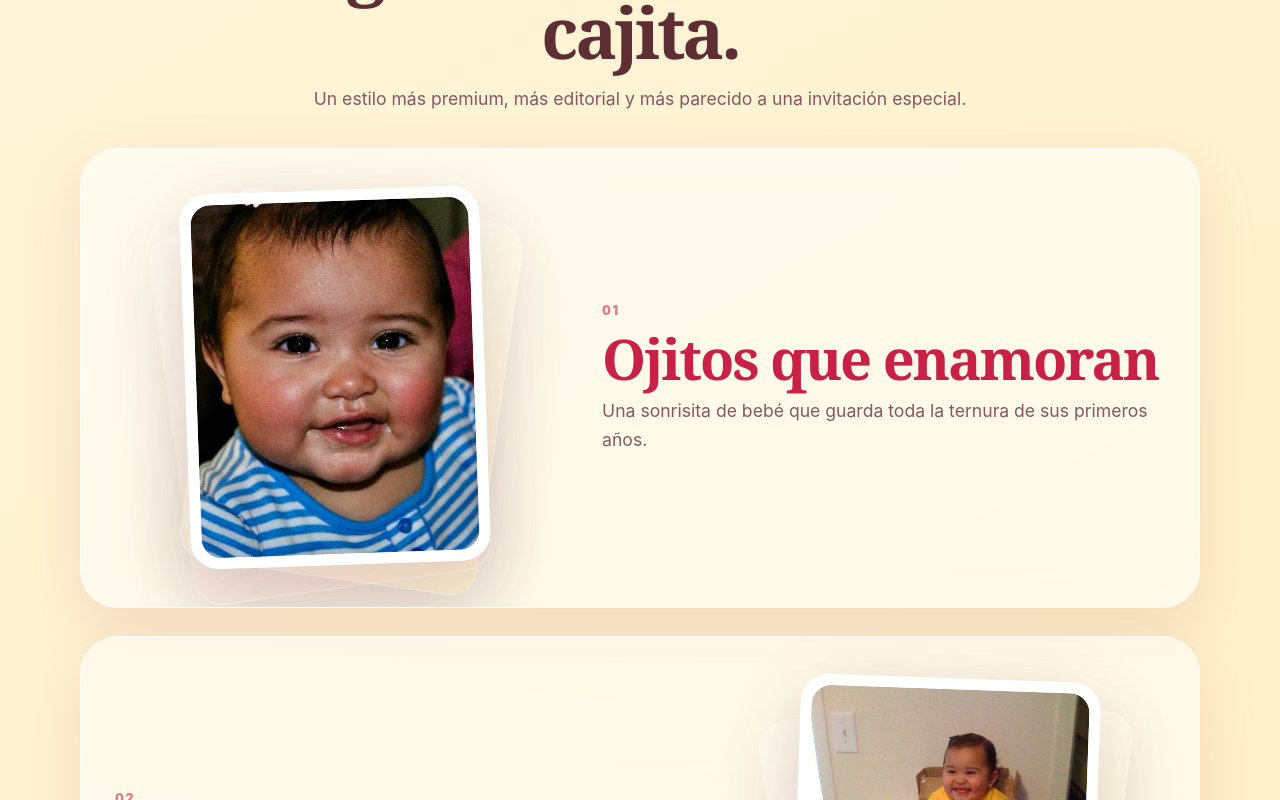
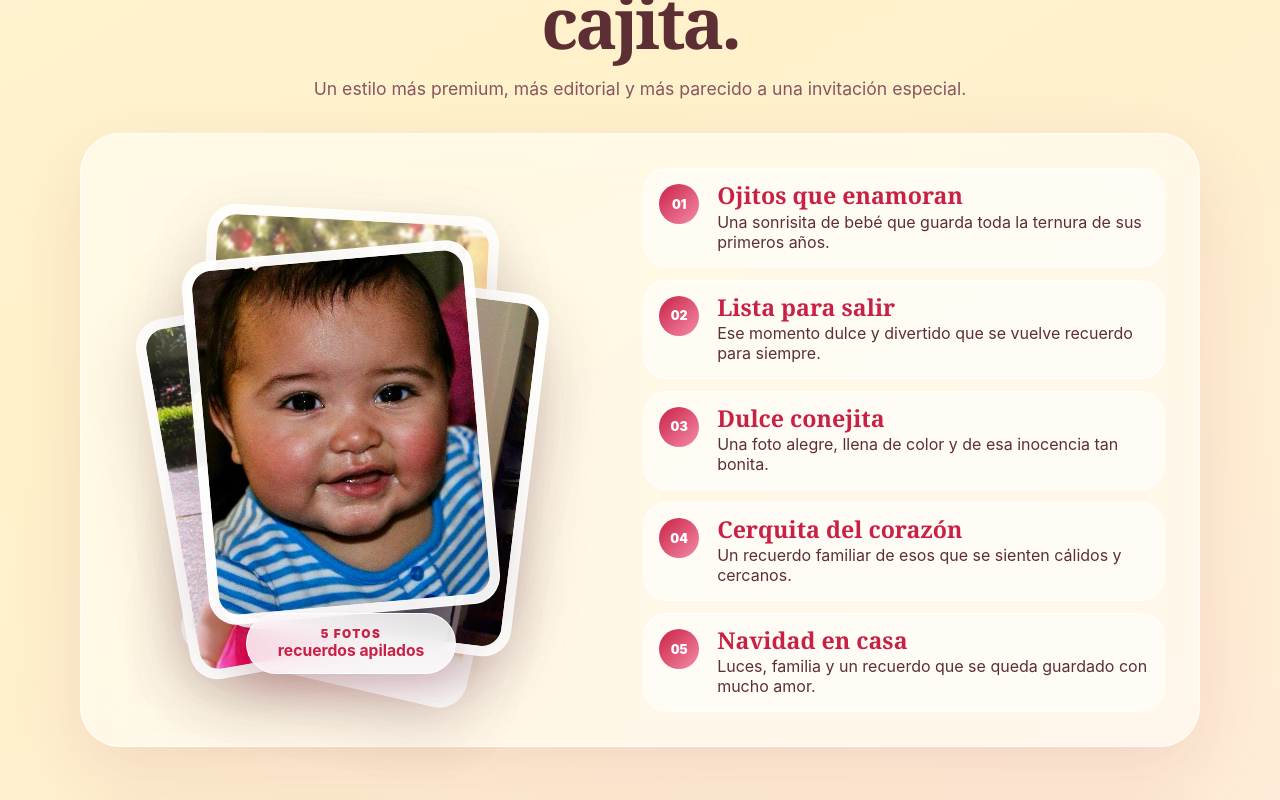
Before and after one commit to josehdezm415-cmd/dianelys-childhood-invite, a React (Vite) app: page / in a window 1280 px wide. Shown: the part 2000-2800 px from the top of the page. Built offline with nearby package versions, Linux system fonts and the light colour scheme.

Commit message:
Optimize Dianelys invite for mobile stacked photos

```diff
--- a/src/main.jsx
+++ b/src/main.jsx
@@ -137,23 +137,30 @@ function App() {
           <p>Un estilo más premium, más editorial y más parecido a una invitación especial.</p>
         </motion.div>
 
-        <motion.div className="stacked-gallery" variants={stagger} initial="hidden" whileInView="show" viewport={{ once: true, amount: 0.18 }}>
+        <motion.div className="true-stack-layout" variants={stagger} initial="hidden" whileInView="show" viewport={{ once: true, amount: 0.18 }}>
+          <motion.div className="photo-pile" variants={fadeUp} aria-label="Fotos apiladas de Dianelys">
             {memories.map((memory, index) => (
-            <motion.article className="stack-card" variants={fadeUp} key={memory.title}>
-              <div className="stack-photo-shell">
-                <div className="stack-shadow one" aria-hidden="true" />
-                <div className="stack-shadow two" aria-hidden="true" />
-                <div className="stack-photo">
+              <div className={`pile-card pile-${index + 1}`} key={memory.title}>
                 <img src={memory.image} alt={memory.title} style={{ objectPosition: memory.position }} />
               </div>
+            ))}
+            <div className="pile-label">
+              <span>5 fotos</span>
+              <strong>recuerdos apilados</strong>
             </div>
-              <div className="stack-copy">
-                <p className="memory-number">0{index + 1}</p>
+          </motion.div>
+
+          <motion.div className="stack-story" variants={fadeUp}>
+            {memories.map((memory, index) => (
+              <div className="story-row" key={memory.title}>
+                <span>0{index + 1}</span>
+                <div>
                   <h3>{memory.title}</h3>
                   <p>{memory.text}</p>
                 </div>
-            </motion.article>
+              </div>
             ))}
+          </motion.div>
         </motion.div>
       </section>
 
--- a/src/styles.css
+++ b/src/styles.css
@@ -186,10 +186,10 @@ h1, h2, h3, p { overflow-wrap: anywhere; }
 h1 {
   margin: 0;
   font-family: Georgia, 'Times New Roman', serif;
-  font-size: clamp(4rem, 15vw, 9.4rem);
-  line-height: .82;
+  font-size: clamp(3.5rem, 12vw, 8.2rem);
+  line-height: .9;
   color: var(--berry);
-  letter-spacing: -.075em;
+  letter-spacing: -.045em;
   text-shadow: 0 8px 32px rgba(201,33,69,.12);
 }
 .script {
@@ -315,7 +315,6 @@ h1 {
 }
 
 .glass,
-.stack-card,
 .final-card,
 .premium-note {
   border: 1px solid rgba(255,255,255,.78);
@@ -373,67 +372,106 @@ h1 {
 .detail-list p { margin: 0; }
 
 .memories-section { padding: 78px 0 0; }
-.section-heading { max-width: 760px; margin: 0 auto 34px; text-align: center; }
-.stacked-gallery {
+.section-heading { max-width: 760px; margin: 0 auto 30px; text-align: center; }
+.true-stack-layout {
   display: grid;
-  gap: 28px;
+  grid-template-columns: minmax(0, .95fr) minmax(0, 1.05fr);
+  gap: clamp(24px, 5vw, 56px);
+  align-items: center;
+  padding: clamp(20px, 4vw, 34px);
+  border-radius: 40px;
+  border: 1px solid rgba(255,255,255,.78);
+  background: rgba(255,255,255,.54);
+  backdrop-filter: blur(22px) saturate(1.15);
+  -webkit-backdrop-filter: blur(22px) saturate(1.15);
+  box-shadow: 0 24px 72px rgba(160,53,82,.13);
 }
-.stack-card {
-  display: grid;
-  grid-template-columns: minmax(260px, .78fr) minmax(0, 1fr);
-  gap: clamp(18px, 4vw, 48px);
-  align-items: center;
-  padding: clamp(18px, 4vw, 34px);
-  border-radius: 38px;
-  overflow: hidden;
-}
-.stack-card:nth-child(even) {
-  grid-template-columns: minmax(0, 1fr) minmax(260px, .78fr);
-}
-.stack-card:nth-child(even) .stack-photo-shell { order: 2; }
-.stack-photo-shell {
+.photo-pile {
   position: relative;
-  min-height: 390px;
+  min-height: 520px;
   display: grid;
   place-items: center;
 }
-.stack-photo,
-.stack-shadow {
-  width: min(100%, 300px);
+.pile-card {
+  position: absolute;
+  width: min(72vw, 292px);
   aspect-ratio: 4 / 5;
+  padding: 9px;
   border-radius: 28px;
-  border: 1px solid rgba(255,255,255,.86);
-  box-shadow: 0 24px 72px rgba(93,47,53,.18);
+  background: rgba(255,255,255,.94);
+  border: 1px solid rgba(255,255,255,.88);
+  box-shadow: 0 24px 68px rgba(93,47,53,.2);
+  overflow: hidden;
 }
-.stack-photo {
-  position: relative;
-  overflow: hidden;
-  z-index: 3;
-  padding: 10px;
-  background: #fff;
-  transform: rotate(-2deg);
-}
-.stack-card:nth-child(even) .stack-photo { transform: rotate(2deg); }
-.stack-shadow { position: absolute; background: linear-gradient(145deg, rgba(255,255,255,.72), rgba(255,233,168,.46)); }
-.stack-shadow.one { transform: rotate(8deg) translate(18px, 12px); opacity: .66; }
-.stack-shadow.two { transform: rotate(-8deg) translate(-18px, 22px); opacity: .38; background: linear-gradient(145deg, rgba(255,255,255,.62), rgba(245,140,168,.3)); }
-.stack-photo img {
+.pile-card img {
   width: 100%;
   height: 100%;
   display: block;
   object-fit: cover;
   border-radius: 20px;
 }
-.stack-copy { max-width: 560px; }
-.stack-copy h3 {
-  margin: 8px 0 10px;
+.pile-1 { z-index: 5; transform: translate(-10px, -8px) rotate(-5deg); }
+.pile-2 { z-index: 4; transform: translate(34px, 20px) rotate(7deg); }
+.pile-3 { z-index: 3; transform: translate(-44px, 38px) rotate(-10deg); }
+.pile-4 { z-index: 2; transform: translate(8px, 62px) rotate(13deg); opacity: .94; }
+.pile-5 { z-index: 1; transform: translate(-6px, -48px) rotate(3deg); opacity: .9; }
+.pile-label {
+  position: absolute;
+  left: 50%;
+  bottom: 26px;
+  z-index: 8;
+  transform: translateX(-50%);
+  min-width: 210px;
+  padding: 13px 16px;
+  border-radius: 999px;
+  text-align: center;
+  color: var(--berry);
+  background: rgba(255,255,255,.82);
+  border: 1px solid rgba(255,255,255,.9);
+  box-shadow: 0 16px 38px rgba(160,53,82,.16);
+  backdrop-filter: blur(14px);
+}
+.pile-label span {
+  display: block;
+  font-size: .74rem;
+  font-weight: 950;
+  letter-spacing: .12em;
+  text-transform: uppercase;
+}
+.pile-label strong { display: block; font-size: .98rem; }
+.stack-story {
+  display: grid;
+  gap: 12px;
+}
+.story-row {
+  display: grid;
+  grid-template-columns: 46px 1fr;
+  gap: 12px;
+  align-items: start;
+  padding: 15px;
+  border-radius: 24px;
+  background: rgba(255,255,255,.56);
+  border: 1px solid rgba(255,255,255,.74);
+}
+.story-row span {
+  display: grid;
+  place-items: center;
+  width: 40px;
+  height: 40px;
+  border-radius: 50%;
+  color: white;
+  background: linear-gradient(135deg, var(--berry), var(--pink));
+  font-size: .78rem;
+  font-weight: 950;
+}
+.story-row h3 {
+  margin: 0 0 4px;
   color: var(--berry);
   font-family: Georgia, 'Times New Roman', serif;
-  font-size: clamp(2rem, 5vw, 3.5rem);
+  font-size: 1.45rem;
   line-height: 1;
-  letter-spacing: -.035em;
 }
-.stack-copy p { margin: 0; }
+.story-row p { margin: 0; font-size: 1rem; }
 
 .message,
 .final-card,
@@ -470,7 +508,8 @@ h1 {
   .topbar div { width: 100%; overflow-x: auto; }
   .invite-card,
   .event-panel,
-  .premium-note { grid-template-columns: 1fr; }
+  .premium-note,
+  .true-stack-layout { grid-template-columns: 1fr; }
   .invite-card { min-height: auto; padding: 36px 20px; border-radius: 34px; }
   .invite-card::before { inset: 10px; border-radius: 26px; }
   .hero-actions .button { width: 100%; }
@@ -478,15 +517,16 @@ h1 {
   .hero-photo-card { max-width: 310px; }
   .floating-note { right: 0; bottom: 42px; font-size: .9rem; }
   .event-panel { padding: 24px 18px; }
-  .stack-card,
-  .stack-card:nth-child(even) {
-    grid-template-columns: 1fr;
-    gap: 10px;
-    padding: 18px;
-    border-radius: 32px;
-  }
-  .stack-card:nth-child(even) .stack-photo-shell { order: 0; }
-  .stack-photo-shell { min-height: 360px; }
+  .true-stack-layout { padding: 18px; gap: 8px; }
+  .photo-pile { min-height: 500px; }
+  .pile-card { width: min(76vw, 270px); }
+  .pile-1 { transform: translate(-6px, -10px) rotate(-5deg); }
+  .pile-2 { transform: translate(22px, 18px) rotate(7deg); }
+  .pile-3 { transform: translate(-28px, 40px) rotate(-10deg); }
+  .pile-4 { transform: translate(4px, 66px) rotate(12deg); }
+  .pile-5 { transform: translate(-4px, -52px) rotate(3deg); }
+  .story-row { grid-template-columns: 40px 1fr; padding: 13px; }
+  .story-row span { width: 34px; height: 34px; }
   .message,
   .final-card,
   .premium-note { border-radius: 32px; }
@@ -495,11 +535,11 @@ h1 {
 @media (max-width: 520px) {
   .topbar a { padding: 9px 11px; font-size: .9rem; }
   .invite-card { padding: 30px 16px; }
-  h1 { font-size: clamp(3.8rem, 24vw, 6.8rem); }
+  h1 { font-size: clamp(3.05rem, 18vw, 5.25rem); line-height: .95; letter-spacing: -.025em; }
   .script { font-size: 2.35rem; }
   .intro,
   .section-heading p,
-  .stack-card p,
+  .story-row p,
   .message p,
   .final-card p,
   .event-panel p { font-size: 1rem; }
@@ -507,9 +547,11 @@ h1 {
   .hero-photo-card { max-width: 278px; }
   .photo-caption { left: 22px; right: 22px; bottom: 22px; }
   .memories-section { padding-top: 56px; }
-  .stack-photo-shell { min-height: 330px; }
-  .stack-photo,
-  .stack-shadow { width: min(100%, 260px); }
+  .photo-pile { min-height: 455px; }
+  .pile-card { width: min(78vw, 238px); padding: 8px; border-radius: 24px; }
+  .pile-card img { border-radius: 17px; }
+  .pile-label { bottom: 18px; min-width: 190px; }
+  .story-row h3 { font-size: 1.22rem; }
 }
 
 @media (prefers-reduced-motion: reduce) {
```
Lines whose indentation alone changed are shown as unchanged.
